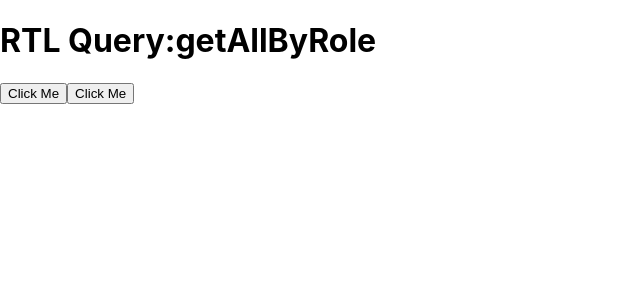
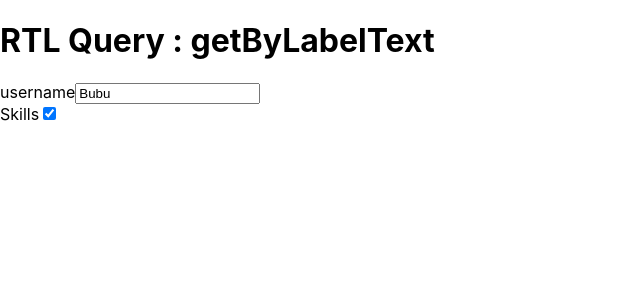
Before and after one commit to swarnabha-dutta/testing-blog-app, a React (Create React App) app: page / in a window 1280 px wide. Shown: the top 300 px of the page, without its empty margins (0-640 px from the left). Built offline with nearby package versions, Linux system fonts and the light colour scheme.

Commit message:
understanding how the grtByLabelText in input as well as also checkbox which is connected to any label

```diff
--- a/src/App.js
+++ b/src/App.js
@@ -1,11 +1,15 @@
 import React from 'react'
-
+import './App';
 const App = () => {
   return (
-    <div className='App'>
-      <h1>RTL Query:getAllByRole</h1>
-      <button>Click Me</button>
-      <button>Click Me</button>
+    <div className='Ap'>
+      <h1>RTL Query : getByLabelText</h1>
+      <label htmlFor='user-name'>username</label>
+      <input type='text' id='user-name' defaultValue={'Bubu'} />
+
+      <br />
+      <label htmlFor='skills'>Skills</label>
+      <input type='checkbox' id='skills' defaultChecked={true} />
     </div>
   )
 }
```
Also changed, not shown: 1 other file (tests, documents, lock files or other folders).
